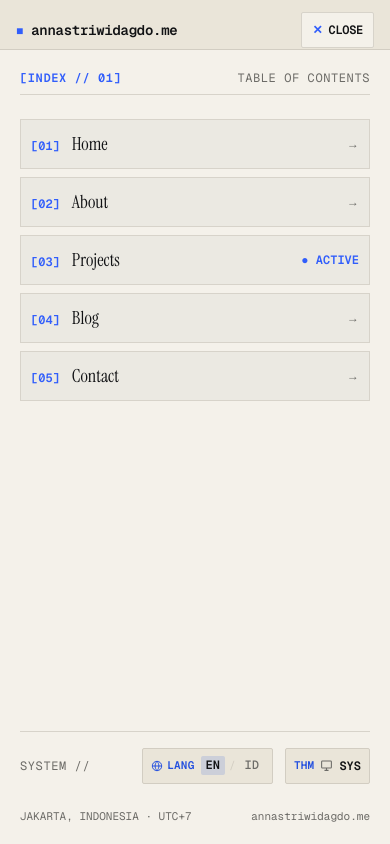
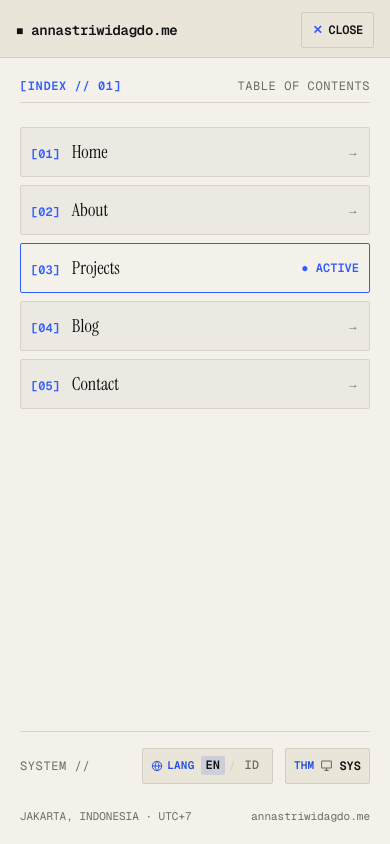
Before and after one commit to annastriw/annas-portfolio, a Next.js app: page /en/projects/ukg-system in a window 390 px wide. Both pictures are taken after a click on the button "Menu". Shown: the top 844 px of the page. Built offline with nearby package versions, Linux system fonts and the light colour scheme.

Commit message:
feat(shell): implement Global Shell Phase 03 - Header and Mobile Navigation

```diff
--- a/package.json
+++ b/package.json
@@ -8,7 +8,7 @@
     "build": "next build",
     "start": "next start",
     "lint": "eslint",
-    "test": "node tests/global-shell-identity.test.mjs && node tests/home-telemetry.test.mjs && node tests/about-editorial.test.mjs && node tests/blog-articles.test.mjs && node tests/contact.test.mjs && node tests/project-archive.test.mjs && node tests/project-case-studies.test.mjs && node tests/seo-metadata.test.mjs && node scripts/validate-content.mjs",
+    "test": "node tests/global-shell-identity.test.mjs && node tests/header-and-navigation.test.mjs && node tests/home-telemetry.test.mjs && node tests/about-editorial.test.mjs && node tests/blog-articles.test.mjs && node tests/contact.test.mjs && node tests/project-archive.test.mjs && node tests/project-case-studies.test.mjs && node tests/seo-metadata.test.mjs && node scripts/validate-content.mjs",
     "validate:content": "node scripts/validate-content.mjs"
   },
   "dependencies": {
--- a/src/app/globals.css
+++ b/src/app/globals.css
@@ -601,10 +601,10 @@ html.dark .route-loader-pill {
   gap: 0.5rem;
   color: var(--color-foreground);
   text-decoration: none;
+  border-radius: 2px;
 }
 
 .brand-marker {
-  color: var(--color-accent);
   font-size: 0.75rem;
   line-height: 1;
 }
@@ -743,7 +743,7 @@ html.dark .route-loader-pill {
   color: var(--color-foreground);
 }
 
-/* Mobile Nav Container */
+/* Mobile Nav Container & Full-Screen Sheet */
 .mobile-nav-container {
   display: flex;
   align-items: center;
@@ -755,9 +755,9 @@ html.dark .route-loader-pill {
   gap: 0.375rem;
   min-block-size: 2.25rem;
   padding: 0.25rem 0.625rem;
-  border: 1px solid var(--border);
-  background: var(--background);
-  color: var(--foreground);
+  border: 1px solid var(--header-border);
+  background: var(--header-bg);
+  color: var(--color-foreground);
   font-family: var(--font-mono);
   font-size: 0.75rem;
   cursor: pointer;
@@ -766,7 +766,38 @@ html.dark .route-loader-pill {
 }
 
 .mobile-nav-toggle:hover {
-  border-color: var(--accent);
+  border-color: var(--header-accent);
+}
+
+.mobile-nav-sheet {
+  position: fixed;
+  inset-inline-start: 0;
+  inset-inline-end: 0;
+  inset-block-end: 0;
+  inset-block-start: var(--header-height, 57px);
+  z-index: 50;
+  background: var(--background);
+  border-block-start: 1px solid var(--header-border);
+  overflow-y: auto;
+  animation: mobileNavReveal 0.22s var(--ease-editorial) forwards;
+}
+
+@keyframes mobileNavReveal {
+  from {
+    opacity: 0;
+    transform: translateY(-8px);
+  }
+  to {
+    opacity: 1;
+    transform: translateY(0);
+  }
+}
+
+@media (prefers-reduced-motion: reduce) {
+  .mobile-nav-sheet {
+    animation: none !important;
+    transform: none !important;
+  }
 }
 
 /* ==========================================================================
--- a/src/components/layout/header.tsx
+++ b/src/components/layout/header.tsx
@@ -21,17 +21,21 @@ export function Header({ locale }: HeaderProps) {
           <Link
             href={`/${locale}`}
             id="site-header-brand"
-            className="brand-link group inline-flex items-baseline gap-2 text-(--color-foreground) hover:opacity-90 transition-opacity"
+            className="brand-link group inline-flex items-baseline gap-2 text-(--color-foreground) rounded-[2px] transition-colors duration-200 focus-visible:outline-2 focus-visible:outline-(--color-accent) focus-visible:outline-offset-4"
             aria-label={locale === "id" ? "annastriwidagdo.me - Beranda" : "annastriwidagdo.me - Home"}
           >
             <span
-              className="brand-marker text-(--color-accent) text-xs leading-none transition-transform duration-200 group-hover:scale-110"
+              className="brand-marker text-(--color-foreground) group-hover:text-(--color-accent) group-focus-visible:text-(--color-accent) text-xs leading-none transition-colors duration-200"
               aria-hidden="true"
             >
               ■
             </span>
-            <span className="brand-wordmark font-mono text-sm sm:text-base font-semibold tracking-tight text-(--color-foreground)">
+            <span className="brand-wordmark font-mono text-sm sm:text-base font-semibold tracking-tight text-(--color-foreground) whitespace-nowrap relative">
               annastriwidagdo.me
+              <span
+                className="brand-underline absolute -bottom-0.5 left-0 right-0 h-[1px] bg-(--color-accent) opacity-0 group-hover:opacity-100 group-focus-visible:opacity-100 transition-opacity duration-200"
+                aria-hidden="true"
+              />
             </span>
           </Link>
         </div>
--- a/src/components/navigation/locale-switcher.tsx
+++ b/src/components/navigation/locale-switcher.tsx
@@ -72,9 +72,9 @@ export function LocaleSwitcher({
               ) : (
                 <Link
                   href={targetHref}
-                  className="lang-btn lang-btn-link"
+                  className="lang-btn lang-btn-link rounded-[2px] focus-visible:outline-2 focus-visible:outline-(--color-accent) focus-visible:outline-offset-1"
                   lang={loc}
-                  title={`Switch to ${localeNames[loc].full}`}
+                  title={locale === "id" ? `Ganti ke ${localeNames[loc].full}` : `Switch to ${localeNames[loc].full}`}
                   onClick={onSelect}
                   aria-label={`${localeNames[loc].short}: ${switchLanguageTo} ${localeNames[loc].full}`}
                 >
--- a/src/components/navigation/mobile-nav.tsx
+++ b/src/components/navigation/mobile-nav.tsx
@@ -4,7 +4,7 @@ import { useState, useEffect, useRef } from "react";
 import Link from "next/link";
 import { usePathname } from "next/navigation";
 import type { Locale } from "@/lib/i18n/config";
-import { getLocalizedHref } from "@/lib/i18n/paths";
+import { getLocalizedHref, isRouteActive } from "@/lib/i18n/paths";
 import { navigationConfig } from "@/content/site/navigation";
 import { siteIdentity } from "@/content/site/identity";
 import { LocaleSwitcher } from "./locale-switcher";
@@ -29,36 +29,51 @@ export function MobileNav({ locale }: MobileNavProps) {
     setIsOpen(false);
   }
 
-  // Lock body scroll, manage focus trap, handle Escape key and window resize
+  // Lock body scroll, manage focus trap, handle Escape key, window resize, and background focus prevention
   useEffect(() => {
     if (!isOpen) return;
 
     const originalOverflow = document.body.style.overflow;
     document.body.style.overflow = "hidden";
 
-    // Focus the first link or dialog on open
+    // Set aria-hidden on background elements to prevent screen reader/focus leaks
+    const mainContent = document.getElementById("main-content");
+    const siteFooter = document.querySelector("footer");
+    if (mainContent) mainContent.setAttribute("aria-hidden", "true");
+    if (siteFooter) siteFooter.setAttribute("aria-hidden", "true");
+
     const sheetEl = sheetRef.current;
-    const focusableElements = sheetEl?.querySelectorAll<HTMLElement>(
-      'a[href], button:not([disabled]), [tabindex]:not([tabindex="-1"])',
-    );
-    if (focusableElements && focusableElements.length > 0) {
-      focusableElements[0].focus();
+    const triggerEl = triggerRef.current;
+
+    // Helper to get all focusable elements within the modal dialog + trigger
+    const getFocusables = (): HTMLElement[] => {
+      if (!sheetEl) return [];
+      const sheetFocusables = Array.from(
+        sheetEl.querySelectorAll<HTMLElement>(
+          'a[href], button:not([disabled]), [tabindex]:not([tabindex="-1"])',
+        ),
+      );
+      return triggerEl ? [triggerEl, ...sheetFocusables] : sheetFocusables;
+    };
+
+    // Initially focus the first navigation link inside the sheet
+    const navLinks = sheetEl?.querySelectorAll<HTMLElement>("nav a[href]");
+    if (navLinks && navLinks.length > 0) {
+      navLinks[0].focus();
+    } else {
+      triggerEl?.focus();
     }
 
     const handleKeyDown = (e: KeyboardEvent) => {
       if (e.key === "Escape") {
         e.preventDefault();
         setIsOpen(false);
-        triggerRef.current?.focus();
+        triggerEl?.focus();
         return;
       }
 
-      if (e.key === "Tab" && sheetEl) {
-        const focusables = Array.from(
-          sheetEl.querySelectorAll<HTMLElement>(
-            'a[href], button:not([disabled]), [tabindex]:not([tabindex="-1"])',
-          ),
-        );
+      if (e.key === "Tab") {
+        const focusables = getFocusables();
         if (focusables.length === 0) return;
 
         const firstEl = focusables[0];
@@ -89,10 +104,24 @@ export function MobileNav({ locale }: MobileNavProps) {
 
     return () => {
       document.body.style.overflow = originalOverflow;
+      if (mainContent) mainContent.removeAttribute("aria-hidden");
+      if (siteFooter) siteFooter.removeAttribute("aria-hidden");
       window.removeEventListener("keydown", handleKeyDown);
       window.removeEventListener("resize", handleResize);
     };
   }, [isOpen]);
+
+  const handleNavClick = (e: React.MouseEvent, isActive: boolean) => {
+    if (isActive) {
+      e.preventDefault();
+      setIsOpen(false);
+      setTimeout(() => {
+        triggerRef.current?.focus();
+      }, 0);
+    } else {
+      setIsOpen(false);
+    }
+  };
 
   return (
     <div className="mobile-nav-container">
@@ -100,7 +129,7 @@ export function MobileNav({ locale }: MobileNavProps) {
       <button
         ref={triggerRef}
         type="button"
-        className="mobile-nav-toggle inline-flex items-center gap-1.5 px-2.5 py-1.5 border border-(--header-border) bg-(--header-bg) text-(--color-foreground) font-mono text-xs font-semibold rounded-[2px] hover:border-(--color-accent) transition-colors"
+        className="mobile-nav-toggle inline-flex items-center gap-1.5 px-2.5 py-1.5 border border-(--header-border) bg-(--header-bg) text-(--color-foreground) font-mono text-xs font-semibold rounded-[2px] hover:border-(--color-accent) focus-visible:outline-2 focus-visible:outline-(--color-accent) focus-visible:outline-offset-2 transition-colors"
         onClick={() => setIsOpen((prev) => !prev)}
         aria-expanded={isOpen}
         aria-controls="mobile-nav-sheet"
@@ -119,7 +148,7 @@ export function MobileNav({ locale }: MobileNavProps) {
         <div
           ref={sheetRef}
           id="mobile-nav-sheet"
-          className="fixed inset-0 top-[49px] z-50 bg-(--color-background) border-t border-(--header-border) overflow-y-auto p-5 sm:p-8 flex flex-col justify-between gap-8 animate-in fade-in slide-in-from-top-2 duration-200"
+          className="mobile-nav-sheet p-5 sm:p-8 flex flex-col justify-between gap-8"
           role="dialog"
           aria-modal="true"
           aria-label={isId ? "Daftar Isi Navigasi" : "Table of Contents Navigation"}
@@ -142,17 +171,17 @@ export function MobileNav({ locale }: MobileNavProps) {
             >
               {config.mainNav.map((item) => {
                 const localizedHref = getLocalizedHref(item.href, locale);
-                const isActive =
-                  pathname === localizedHref ||
-                  (item.href !== "/" && pathname?.startsWith(`${localizedHref}/`));
+                const isActive = isRouteActive(item.href, pathname, locale);
 
                 return (
                   <Link
                     key={item.key}
                     href={localizedHref}
-                    onClick={() => setIsOpen(false)}
-                    className={`group flex items-center justify-between p-2.5 border border-(--color-border) bg-(--color-surface-subtle,var(--color-background)) hover:border-(--color-accent) transition-all ${
-                      isActive ? "border-(--color-accent) bg-(--color-background)" : ""
+                    onClick={(e) => handleNavClick(e, isActive)}
+                    className={`group flex items-center justify-between p-2.5 border rounded-[2px] transition-all focus-visible:outline-2 focus-visible:outline-(--color-accent) focus-visible:outline-offset-2 ${
+                      isActive
+                        ? "border-(--color-accent) bg-(--color-background) font-semibold"
+                        : "border-(--color-border) bg-(--color-surface-subtle,var(--color-background)) hover:border-(--color-accent)"
                     }`}
                     aria-current={isActive ? "page" : undefined}
                   >
@@ -187,7 +216,7 @@ export function MobileNav({ locale }: MobileNavProps) {
                 {isId ? "SISTEM //" : "SYSTEM //"}
               </span>
               <div className="flex items-center gap-3">
-                <LocaleSwitcher locale={locale} />
+                <LocaleSwitcher locale={locale} onSelect={() => setIsOpen(false)} />
                 <ThemeToggle locale={locale} />
               </div>
             </div>
--- a/src/components/navigation/nav-links.tsx
+++ b/src/components/navigation/nav-links.tsx
@@ -3,7 +3,7 @@
 import Link from "next/link";
 import { usePathname } from "next/navigation";
 import type { Locale } from "@/lib/i18n/config";
-import { getLocalizedHref } from "@/lib/i18n/paths";
+import { getLocalizedHref, isRouteActive } from "@/lib/i18n/paths";
 import { navigationConfig } from "@/content/site/navigation";
 
 interface NavLinksProps {
@@ -26,15 +26,13 @@ export function NavLinks({
     <ul className={`nav-link-list flex items-center gap-1 sm:gap-2 list-none m-0 p-0 ${className}`}>
       {config.mainNav.map((item) => {
         const localizedHref = getLocalizedHref(item.href, locale);
-        const isActive =
-          pathname === localizedHref ||
-          (item.href !== "/" && pathname?.startsWith(`${localizedHref}/`));
+        const isActive = isRouteActive(item.href, pathname, locale);
 
         return (
           <li key={item.key} className="nav-link-item inline-flex">
             <Link
               href={localizedHref}
-              className={`header-nav-link group relative inline-flex items-center gap-1.5 px-3 py-1.5 font-mono text-xs font-medium uppercase tracking-tight transition-all duration-200 ${
+              className={`header-nav-link group relative inline-flex items-center gap-1.5 px-3 py-1.5 font-mono text-xs font-medium uppercase tracking-tight transition-all duration-200 rounded-[2px] focus-visible:outline-2 focus-visible:outline-(--color-accent) focus-visible:outline-offset-2 ${
                 isActive
                   ? "text-(--color-foreground) font-semibold"
                   : "text-(--color-muted) hover:text-(--color-foreground)"
--- a/src/lib/i18n/paths.ts
+++ b/src/lib/i18n/paths.ts
@@ -1,4 +1,4 @@
-import { supportedLocales, type Locale } from "./config";
+import { supportedLocales, type Locale } from "./config.ts";
 
 /**
  * Strips the locale segment from the start of a pathname.
@@ -35,3 +35,24 @@ export function getLocalizedHref(href: string, locale: Locale): string {
   const cleanHref = href.startsWith("/") ? href : `/${href}`;
   return `/${locale}${cleanHref === "/" ? "" : cleanHref}`;
 }
+
+/**
+ * Determines whether a given navigation item href is active for the current pathname.
+ * - Home ("/" or "") is active only when pathname exactly matches the localized root (e.g. "/en" or "/en/").
+ * - Other routes (e.g. "/projects", "/blog") are active when pathname matches the route exactly or starts with its prefix (e.g. "/en/projects/ukg-system").
+ */
+export function isRouteActive(itemHref: string, currentPathname: string | null | undefined, locale: Locale): boolean {
+  if (!currentPathname) {
+    return itemHref === "/" || itemHref === "";
+  }
+
+  // Normalize by stripping trailing slashes
+  const cleanPathname = currentPathname.replace(/\/+$/, "") || `/${locale}`;
+  const localizedHref = getLocalizedHref(itemHref, locale).replace(/\/+$/, "") || `/${locale}`;
+
+  if (itemHref === "/" || itemHref === "") {
+    return cleanPathname === localizedHref;
+  }
+
+  return cleanPathname === localizedHref || cleanPathname.startsWith(`${localizedHref}/`);
+}
```
Also changed, not shown: 1 other file (tests, documents, lock files or other folders).
